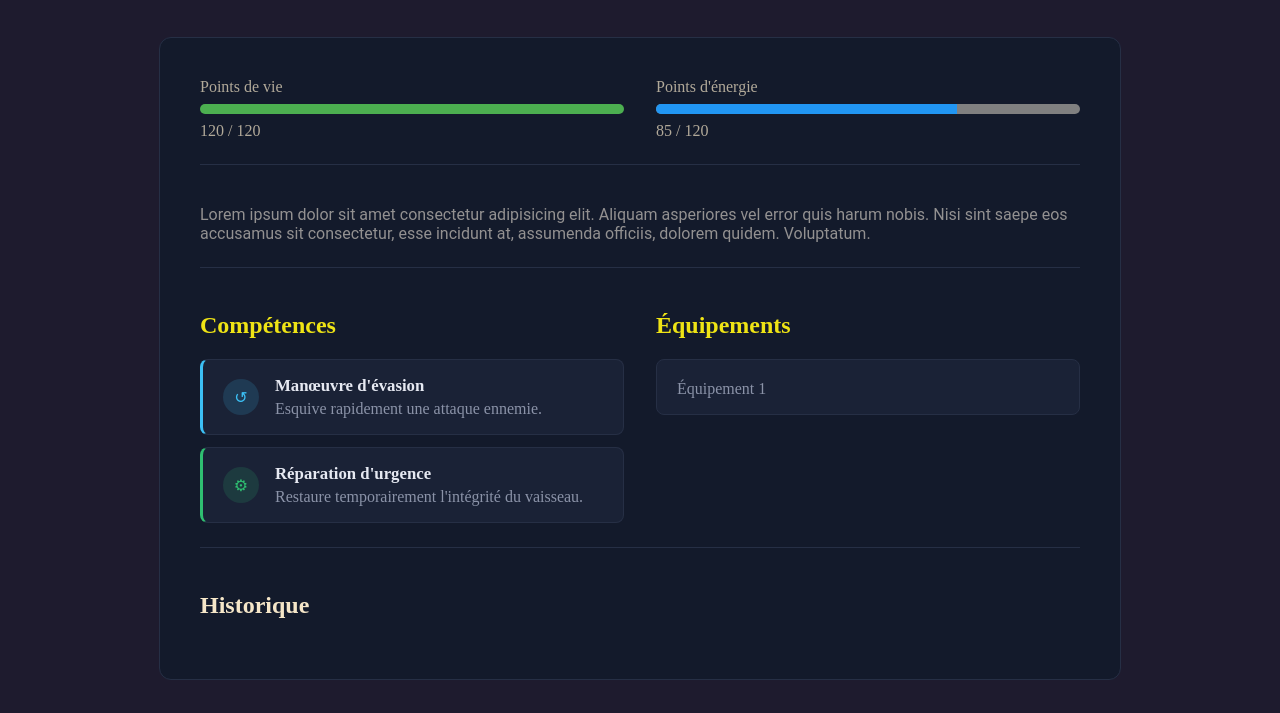
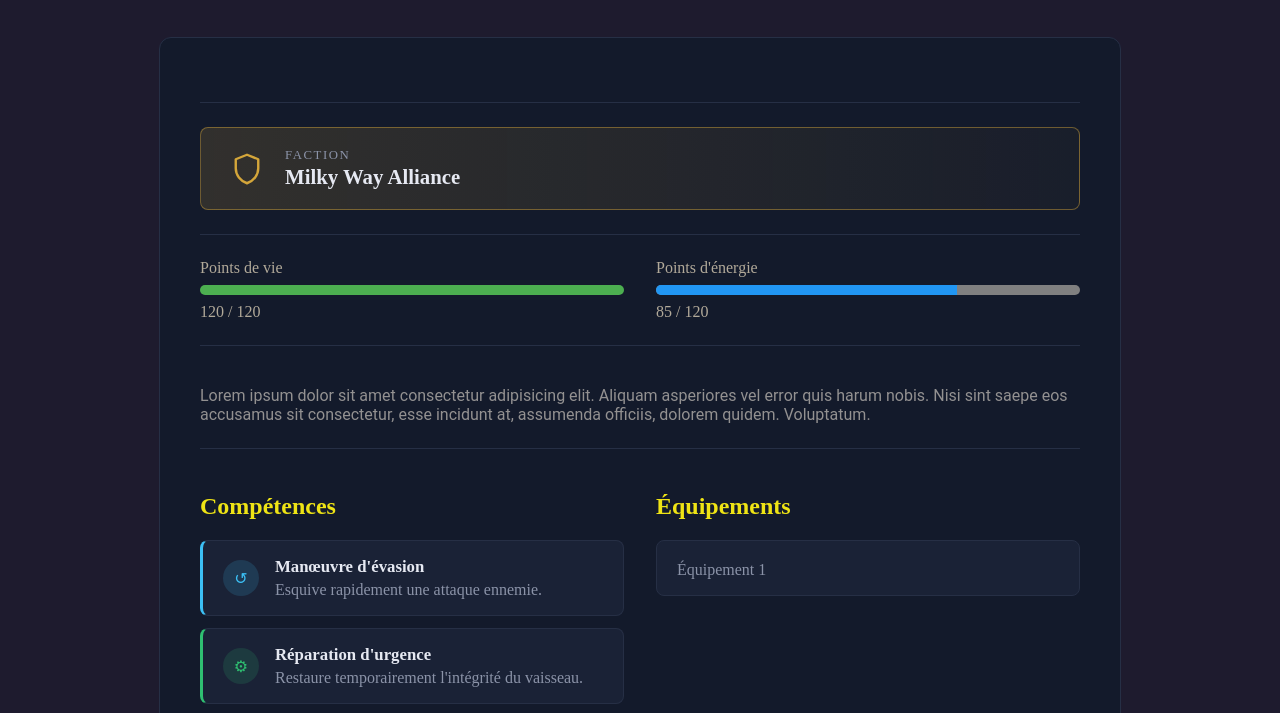
Before and after one commit to giolscode/SassRPG-Project, a website built with Vite: page src/giovanni/index.html in a window 1280 px wide. Shown: the part 87-800 px from the top of the page. Built offline with nearby package versions, Linux system fonts and the light colour scheme.

Commit message:
add section 'faction'

```diff
--- a/src/giovanni/index.html
+++ b/src/giovanni/index.html
@@ -13,6 +13,21 @@
     <h1>Giovanni</h1>
 
     <div class="card-user">
+
+
+      <div class="card-user__section">
+        <div class="faction faction--alliance">
+          <svg class="faction__icone" viewBox="0 0 24 24" fill="none" stroke="currentColor" stroke-width="1.6" stroke-linejoin="round" aria-hidden="true">
+            <path d="M12 2.5 4.5 5.5v6c0 4.6 3.1 8.4 7.5 10 4.4-1.6 7.5-5.4 7.5-10v-6L12 2.5Z" />
+          </svg>
+          <div>
+            <p class="faction__label">Faction</p>
+            <h3 class="faction__nom">Milky Way Alliance</h3>
+          </div>
+        </div>
+      </div>
+
+      <div class="card-user__section">
         <div class="card-user__colonnes">
           <div class="bar bar--vie">
             <p class="bar__label">Points de vie</p>
@@ -27,6 +42,7 @@
               <div class="bar__fill" style="--value: 71"></div>
             </div>
             <p class="bar__value">85 / 120</p>
+          </div>
         </div>
       </div>
 
--- a/src/giovanni/style.scss
+++ b/src/giovanni/style.scss
@@ -1,4 +1,5 @@
 @use "../../styles/components/bar.scss" ;
 @use "/styles/components/competences";
 @use "/styles/components/equipements";
+@use "/styles/components/faction";
 @use "/styles/sections/card";
--- /dev/null
+++ b/styles/components/faction.scss
@@ -0,0 +1,43 @@
+
+$or: #d4a63a;
+
+@mixin couleur-faction($couleur) {
+  border-color: rgba($couleur, 0.45);
+  background: linear-gradient(90deg, rgba($couleur, 0.16), rgba($couleur, 0.03));
+
+  .faction__icone {
+    color: $couleur;
+  }
+}
+
+.faction {
+  display: flex;
+  align-items: center;
+  gap: 20px;
+  padding: 20px 28px;
+  border: 1px solid;
+  border-radius: 8px;
+
+  &__icone {
+    width: 36px;
+    height: 36px;
+    flex-shrink: 0;
+  }
+
+  &__label {
+    margin: 0;
+    font-size: 0.8rem;
+    letter-spacing: 0.12em;
+    text-transform: uppercase;
+    color: #8b93a8;
+  }
+
+  &__nom {
+    margin: 2px 0 0;
+    font-size: 1.3rem;
+    font-weight: 700;
+    color: #e6e9f2;
+  }
+}
+
+.faction--alliance { @include couleur-faction($or); }
```
Lines whose indentation alone changed are shown as unchanged.
